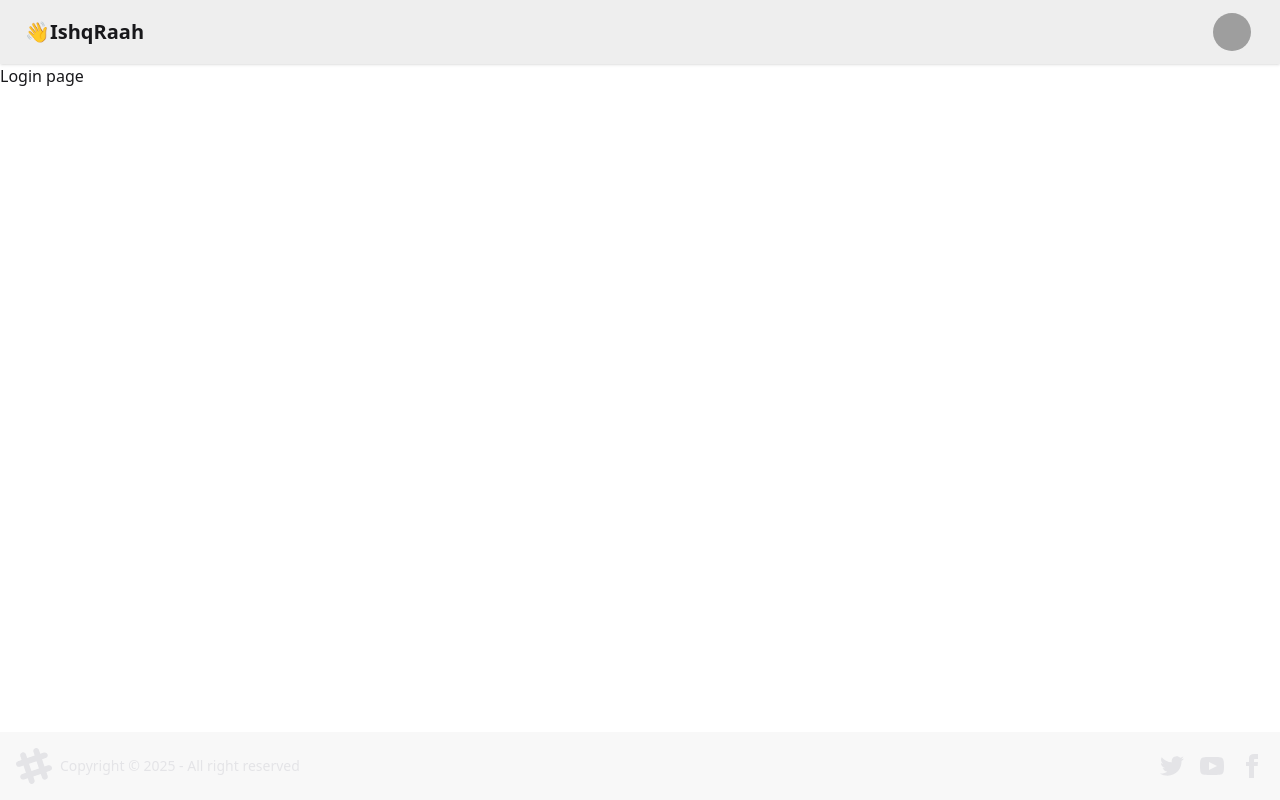
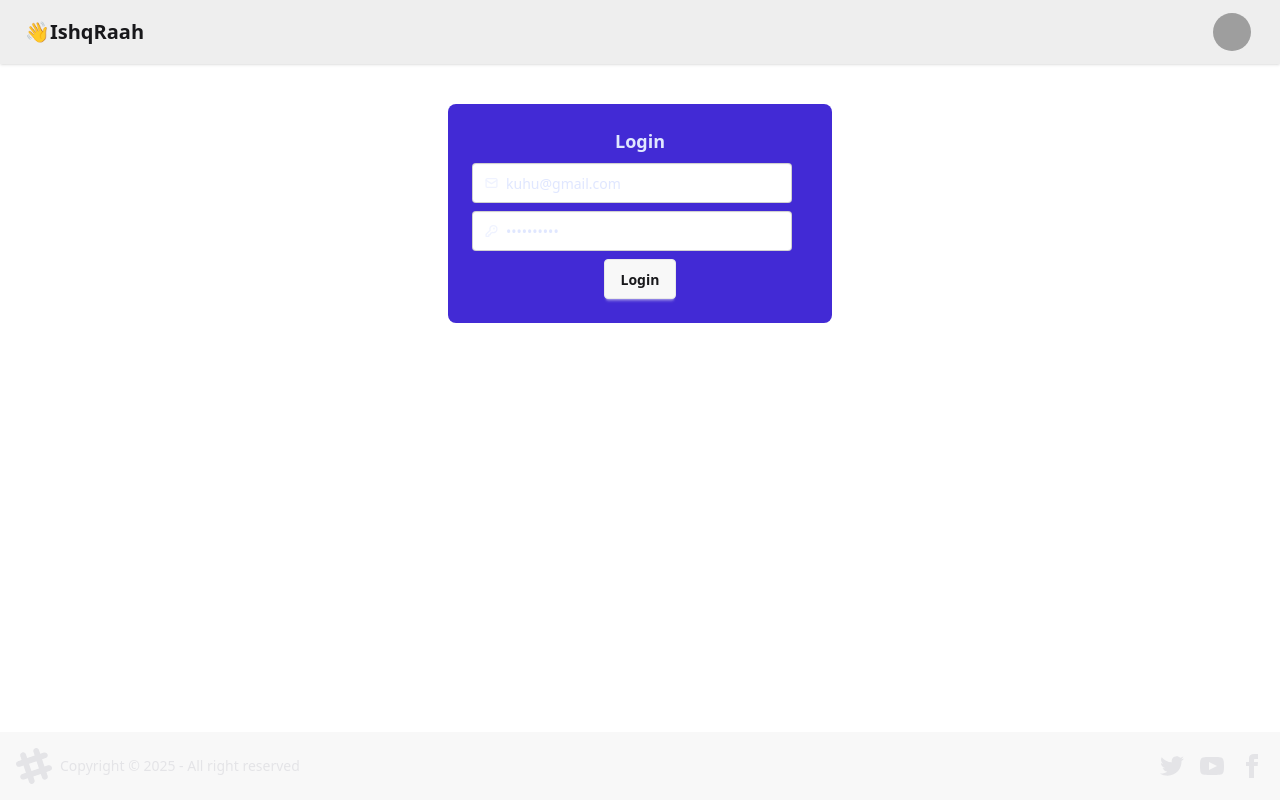
Before and after one commit to vikramChaurasiya/DevTinder, a React (Vite) app in the folder Devtinder-web/: page /login in a window 1280 px wide. Built offline with nearby package versions, Linux system fonts and the light colour scheme; grey boxes are pictures that could not be loaded.

Commit message:
successfully login page is ready

```diff
--- a/Devtinder-web/src/Login.jsx
+++ b/Devtinder-web/src/Login.jsx
@@ -1,9 +1,92 @@
-import React from 'react'
+import React, { useState } from 'react';
+import axios from "axios";
 
 const Login = () => {
+  const [emailId, setEmailId] = useState("kuhu@gmail.com");
+  const [password, setPassword] = useState("Vikram@123");
+  const handleLogin = async()=> {
+    try {
+      const res = await axios.post("http://localhost:8000/login",
+        {
+          emailId,
+          password
+        },{ withCredentials: true}
+      )
+    } catch (err) {
+      console.error(err);
+    }
+  }
+
+
   return (
     <>
-        <h1>Login page</h1>
+      <div className='flex justify-center my-10'>
+        <div className="card bg-primary text-primary-content w-96">
+          <div className="card-body">
+            <h2 className="card-title justify-center">Login</h2>
+            <div>
+              <label className="input validator">
+
+                <svg className="h-[1em] opacity-50" xmlns="http://www.w3.org/2000/svg" viewBox="0 0 24 24">
+                  <g
+                    strokeLinejoin="round"
+                    strokeLinecap="round"
+                    strokeWidth="2.5"
+                    fill="none"
+                    stroke="currentColor"
+                  >
+                    <rect width="20" height="16" x="2" y="4" rx="2"></rect>
+                    <path d="m22 7-8.97 5.7a1.94 1.94 0 0 1-2.06 0L2 7"></path>
+                  </g>
+                </svg>
+                <input
+                  type="email"
+                  value={emailId}
+                  placeholder="@gmail.com"
+                  required
+                  onChange={(e) => setEmailId(e.target.value)}
+                  />
+              </label>
+              <div className="validator-hint hidden">Enter valid email address</div>
+            </div>
+            <div>
+              <label className="input validator">
+                <svg className="h-[1em] opacity-50" xmlns="http://www.w3.org/2000/svg" viewBox="0 0 24 24">
+                  <g
+                    strokeLinejoin="round"
+                    strokeLinecap="round"
+                    strokeWidth="2.5"
+                    fill="none"
+                    stroke="currentColor"
+                  >
+                    <path
+                      d="M2.586 17.414A2 2 0 0 0 2 18.828V21a1 1 0 0 0 1 1h3a1 1 0 0 0 1-1v-1a1 1 0 0 1 1-1h1a1 1 0 0 0 1-1v-1a1 1 0 0 1 1-1h.172a2 2 0 0 0 1.414-.586l.814-.814a6.5 6.5 0 1 0-4-4z"
+                    ></path>
+                    <circle cx="16.5" cy="7.5" r=".5" fill="currentColor"></circle>
+                  </g>
+                </svg>
+                <input
+                  type="password"
+                  required
+                  value={password}
+                  onChange={(e) => setPassword(e.target.value)}
+                  placeholder="Password"
+                  minLength={8}
+                  pattern="(?=.*\d)(?=.*[a-z])(?=.*[A-Z]).{8,}"
+                  title="Must be more than 8 characters, including number, lowercase letter, uppercase letter"
+                />
+              </label>
+              <p className="validator-hint hidden">
+                Must be more than 8 characters, including
+                <br />At least one number <br />At least one lowercase letter <br />At least one uppercase letter
+              </p>
+            </div>
+            <div className="card-actions justify-center">
+              <button className="btn" onClick={handleLogin}>Login</button>
+            </div>
+          </div>
+        </div>
+      </div>
     </>
   )
 }
```
